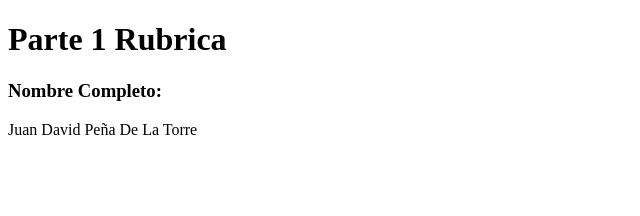
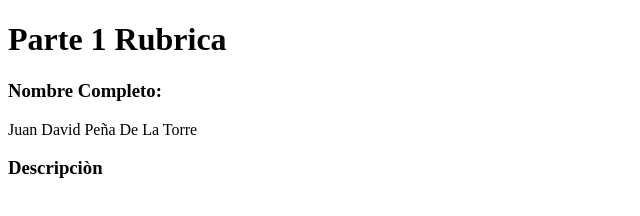
Before and after one commit to JuanPena11/Ejercicio1rubrica, a plain HTML site: page index.html in a window 1280 px wide. Shown: the whole page, without its empty margins (0-640 px from the left). Drawn offline with Linux system fonts and the light colour scheme.

Commit message:
descripciòn

```diff
--- a/index.html
+++ b/index.html
@@ -9,6 +9,7 @@
     <h1>Parte 1 Rubrica</h1>
     <h3>Nombre Completo:</h3>
     <div>Juan David Peña De La Torre</div>
+    <h3>Descripciòn</h3>
 
 </body>
 </html>
```
